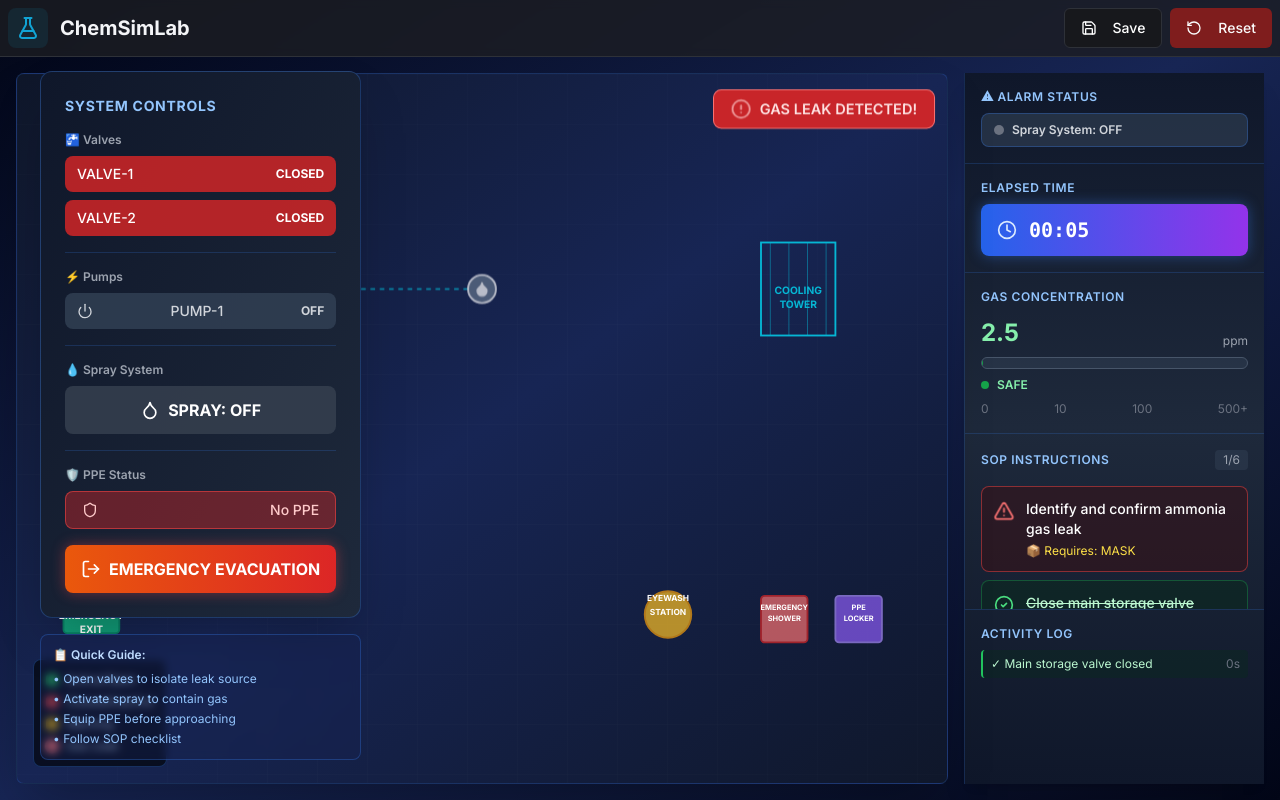
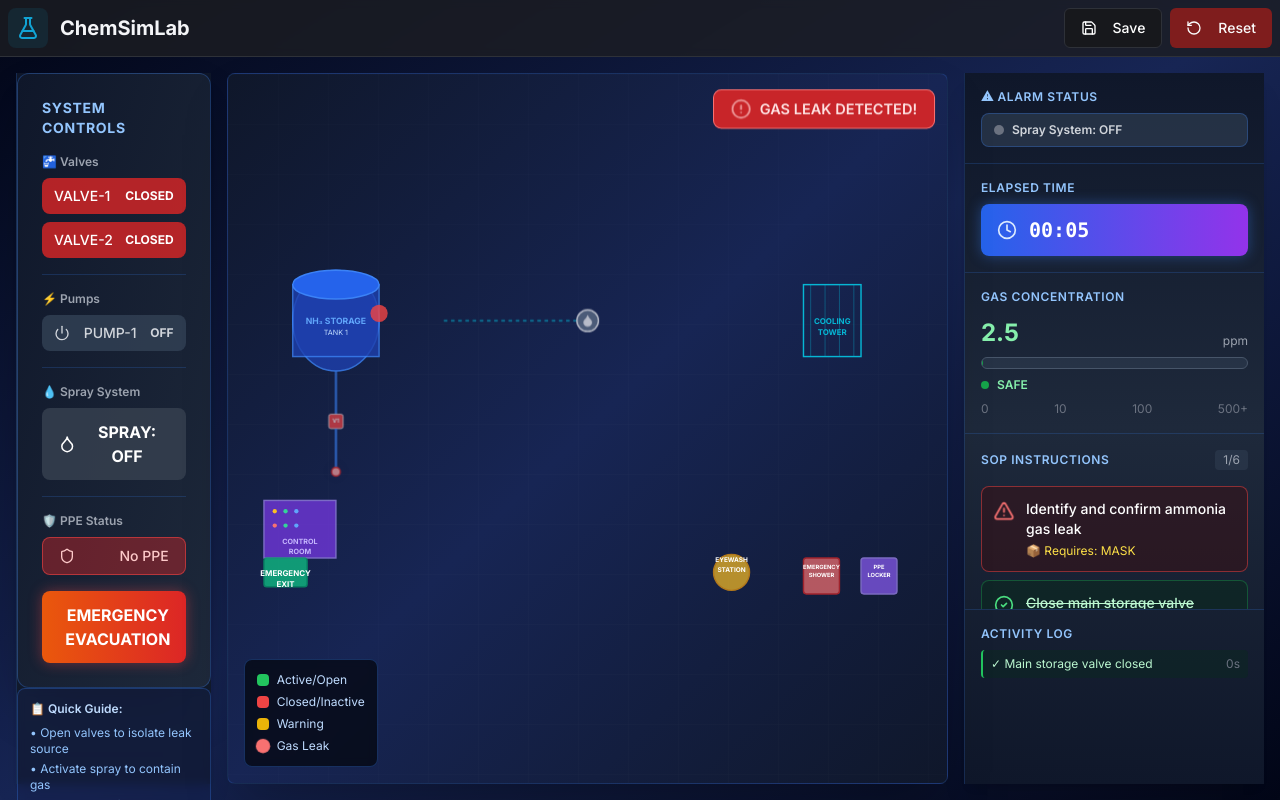
Before and after one commit to void-33/ReactorX, a Next.js app: page /emergency in a window 1280 px wide. Built offline with nearby package versions, Linux system fonts and the light colour scheme.

Commit message:
refactor(ui): emergency page ui updated

```diff
--- a/src/app/emergency/page.tsx
+++ b/src/app/emergency/page.tsx
@@ -257,9 +257,25 @@ export default function EmergencyResponseSimulation() {
         onReset={handleReset}
       />
 
-      <main className="flex-1 grid grid-cols-1 lg:grid-cols-4 gap-4 p-4 overflow-hidden">
-        {/* Main Canvas */}
-        <div className="lg:col-span-3 flex flex-col min-h-0">
+      <main className="flex-1 grid grid-cols-12 gap-4 p-4 overflow-hidden">
+        {/* Left Sidebar - Control Panel */}
+        <div className="col-span-12 md:col-span-2 flex flex-col min-h-0">
+          <ControlPanel
+            valvesOpen={valvesOpen}
+            pumpsRunning={pumpsRunning}
+            spraySystemActive={spraySystemActive}
+            currentPPE={currentPPE}
+            onToggleValve={handleToggleValve}
+            onTogglePump={handleTogglePump}
+            onToggleSpray={handleToggleSpray}
+            onPPEClick={() => setPpeModalOpen(true)}
+            onEvacuate={handleEvacuation}
+            disabled={evacuationTriggered}
+          />
+        </div>
+
+        {/* Center - Main Canvas */}
+        <div className="col-span-12 md:col-span-7 flex flex-col min-h-0">
           <div className="flex-1 relative">
             <PlantSchematic
               gasIntensity={gasConcentration}
@@ -269,25 +285,11 @@ export default function EmergencyResponseSimulation() {
               pumpsRunning={pumpsRunning}
               onComponentClick={handleComponentClick}
             />
-
-            {/* Control Panel Overlay */}
-            <ControlPanel
-              valvesOpen={valvesOpen}
-              pumpsRunning={pumpsRunning}
-              spraySystemActive={spraySystemActive}
-              currentPPE={currentPPE}
-              onToggleValve={handleToggleValve}
-              onTogglePump={handleTogglePump}
-              onToggleSpray={handleToggleSpray}
-              onPPEClick={() => setPpeModalOpen(true)}
-              onEvacuate={handleEvacuation}
-              disabled={evacuationTriggered}
-            />
           </div>
         </div>
 
         {/* Right Sidebar */}
-        <div className="lg:col-span-1 flex flex-col min-h-0">
+        <div className="col-span-12 md:col-span-3 flex flex-col min-h-0">
           <RightSidebar
             gasConcentration={gasConcentration}
             elapsedTime={elapsedTime}
@@ -301,6 +303,7 @@ export default function EmergencyResponseSimulation() {
             }}
           />
         </div>
+
       </main>
 
       {/* PPE Selection Modal */}
--- a/src/components/emergency/ControlPanel.tsx
+++ b/src/components/emergency/ControlPanel.tsx
@@ -32,7 +32,7 @@ export default function ControlPanel({
   disabled,
 }: ControlPanelProps) {
   return (
-    <div className="absolute bottom-6 left-6 z-30 space-y-4 max-w-sm">
+    <div className=" flex flex-col h-full bg-gradient-to-b from-slate-900 via-slate-800 to-slate-900 border-l border-blue-500/20 shadow-xl">
       {/* Control Panel Card */}
       <motion.div
         className="bg-gradient-to-br from-slate-900 to-slate-800 border border-blue-500/30 rounded-xl shadow-2xl p-6 backdrop-blur-sm"
```
